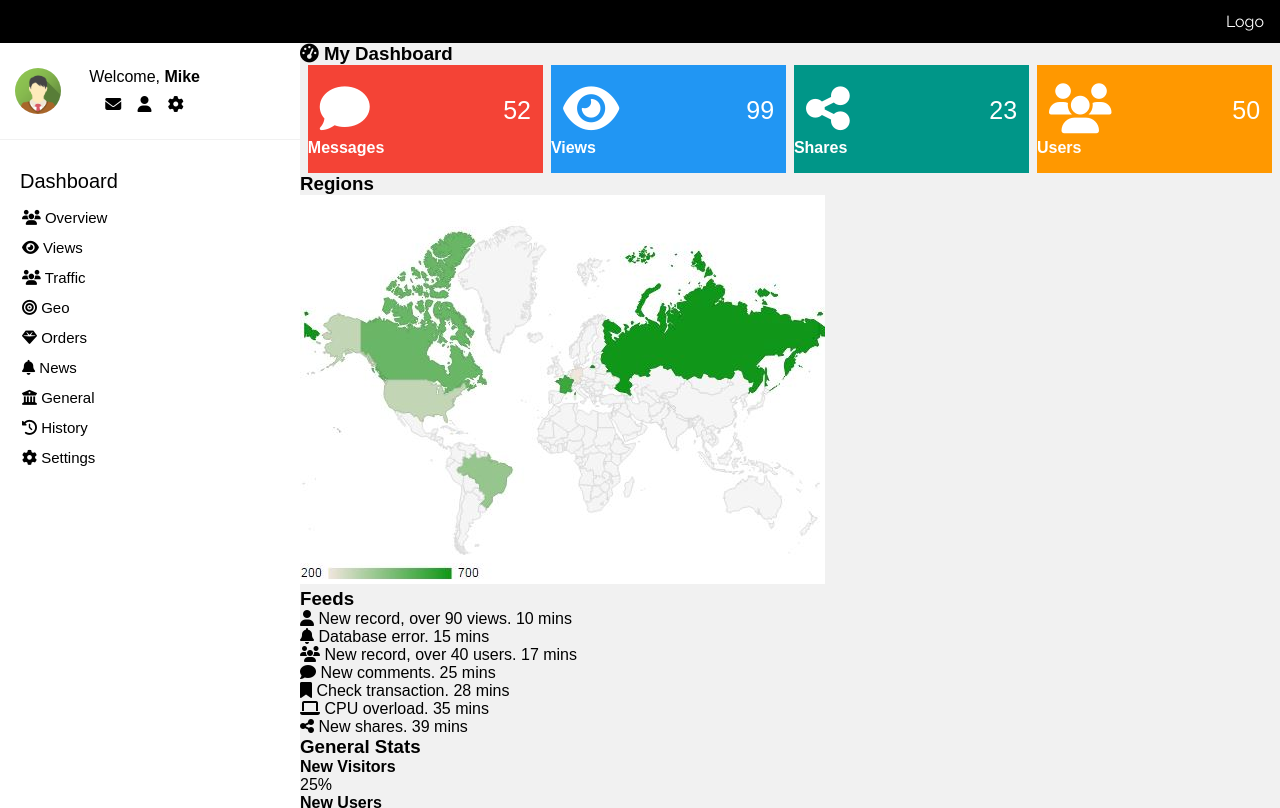
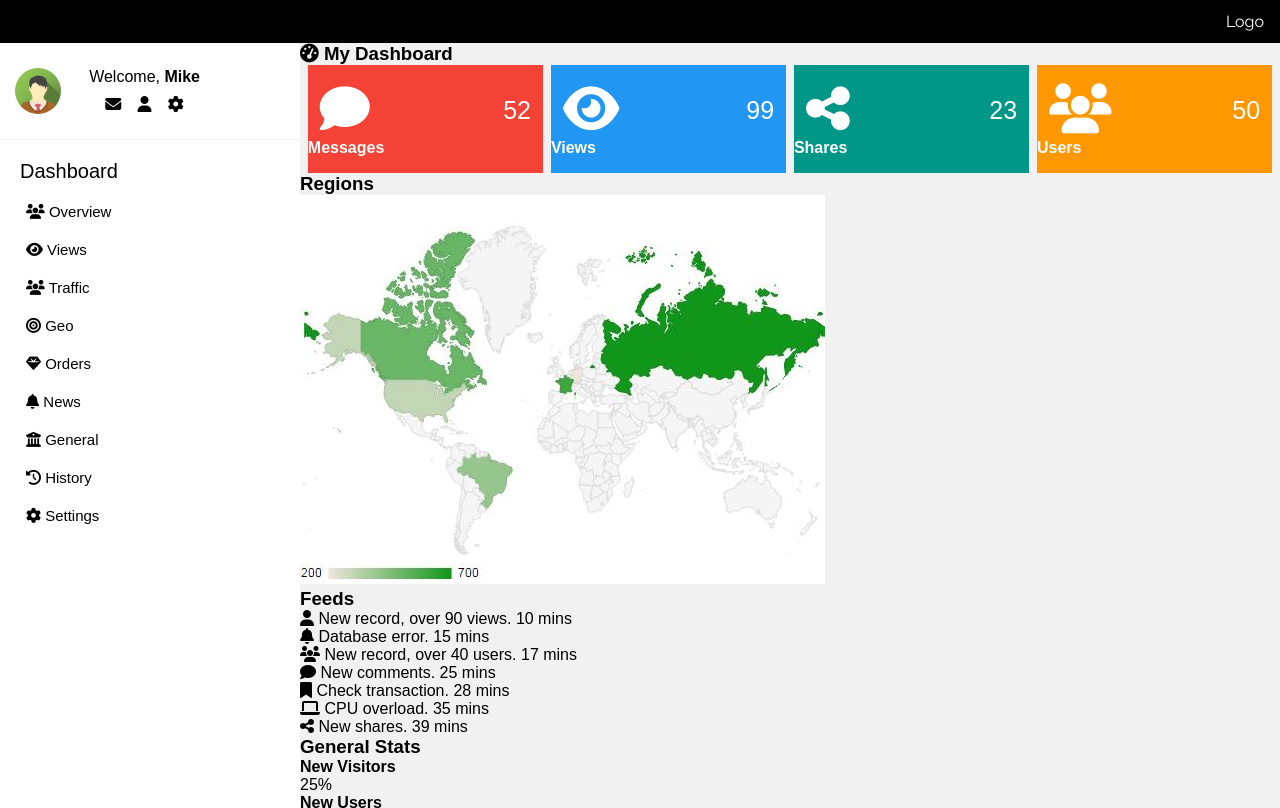
Before and after one commit to Godogani/AvaliacaoWEB, a plain HTML site: page index.html in a window 1280 px wide. Shown: the top 808 px of the page. Drawn offline with Linux system fonts and the light colour scheme.

Commit message:
Quick fixes
Explained more of the page's CSS

```diff
--- a/index.html
+++ b/index.html
@@ -28,7 +28,7 @@
         </div>
       </div>
 
-      <h3 style="padding-top: 30px">Dashboard</h3>
+      <h3>Dashboard</h3>
 
       <nav class="dashboard">
         <ul class="dashboard-links">
--- a/styles.css
+++ b/styles.css
@@ -36,14 +36,13 @@
     z-index: 3;
 }
 
-
 /*
-    Talvez essa seja a parte mais confusa da nossa esiilização.
-    Aqui temos a classe content que abriga as tags aside e a div
-    principal do nosso conteúdo. Nossa organização é uma barra
-    lateral ao conteúdo principal.
+    Aqui começamos a estilizar nossa side bar, para isso é aplicado
+    um position: fixed para que ela se mantenha na lateral conforme
+    a página seja rolada. Depois, delimitamos sua largura, margin-top
+    e background-color para dar o tamanho, posição em relação ao header
+    e cor do plano de fundo
 */
-
 .aside {
     margin-top: 43px;
     height: 100%;
@@ -53,6 +52,15 @@
     background-color: #fff;
 }
 
+/*
+    Nessa classe começamos e estilizar o container do usuario, para isso
+    aplicamos a propriedade flex com o intuito de transformar os elementos
+    de bloco img e aside-profile-info em elementos de linha, feito isso
+    definimos o justify-content como space-between para que nossos itens
+    flex sejam dispostos opostamente em nosso aside-profile. Após, delimitamos
+    um preenchimento e uma borda inferior de modo a espaçar e delimitar nosso
+    conteúdo
+*/
 .aside-profile {
     display: flex;
     justify-content: space-between;
@@ -60,36 +68,74 @@
     border-bottom: 1px solid #f1f1f1;
 }
 
+/*
+    Com nosso seletor descendente img dentro de .aside-profile nós especificamos
+    como a imagem dentro de nosso aside-profile vai se comportar. Delimitamos
+    inicialmente uma largura fixa de 46 pixels, depois um border-radius de 100%
+    para tornar a imagem redonda e por fim aplicamos uma margem à esquerda para
+    que não fique colada na lateral.
+*/
 .aside-profile img {
     width: 46px;
     border-radius: 100%;
     margin-left: 15px;
 }
 
+/*
+    Aqui nós aplicamos uma margem à direita de 100px por questão de estética, para
+    centralizar melhor nossa informações do perfil
+*/
 .aside-profile-info {
     margin-right: 100px;
 }
 
+/*
+    Nessa classe estilizamos a div que contém nosso fav-icons para que eles sejam
+    reorganizados de modo que sejam igualmente espaçados e equidistantes da mensagem
+    de boas vindas. Para que isso ocorra tornamos os elementos de bloco em elementos
+    de linha com display:flex e os espaçamos com justify-content: space evenly. Para
+    a margin superior só usamos margin-top:10px
+*/
 .aside-profile-items {
     display: flex;
     justify-content: space-evenly;
     margin-top: 10px;
 }
 
-aside h3 {
+/*
+    Usamos um seletor descendente em nosso aside *SOMENTE PORQUE É O ÚNICO H3 ALI*
+    para customizar nossa string "Dashboard", com isso damos um preenchimento a seu
+    espaço, similar a margem, depois aumentamos sua fonte com font-size e por fim
+    removemos seu efeito negritado com font-weight: normal
+*/
+.aside h3 {
     padding-left: 20px;
     font-size: 20px;
     font-weight: normal;
+    padding-top:20px;
 }
 
+/*
+    Aqui começa nossa navegação do dashboard, com isso aplicamos um padding vertical
+    de 10px para que se distancie um pouco do dashboard
+*/
 .dashboard {
     padding: 10px 0;
 }
 
+/*
+    Para nossos itens na barra de navegação, fornecemos um preenchimento em todas direções
+    de 10px de modo a tornar suas caixas maiores e ao mesmo tempo mais espaçadas.
+*/
 .dashboard-item {
-    padding: 6px;
+    padding: 10px;
 }
 
+/*
+    Com nosso seletor descendente para as tags <a> contidas dentro dos itens do dashboard
+    removemos seus sublinhados, damos um preenchimento melhor e maior além de colorirmos
+    elas de preto e aumentarmos o tamanho da fonte para 15px
+*/
 .dashboard-item a {
     padding: 8px 16px;
     text-decoration: none;
@@ -105,30 +151,35 @@ aside h3 {
 
 
 /*SSSSSSSSSSSSSSSSSSSSSSSSSSSSSSSSSIIIIIIUUUUUUUUUUUUUUU*/
-.status-bar{
+.status-bar {
     display: flex;
     justify-content: space-evenly;
 }
-.status{
+
+.status {
     width: 24%;
     padding: 16px 0;
     color: #fff;
 
 }
-.status-box{
+
+.status-box {
     display: flex;
     justify-content: space-between;
     align-items: center;
     padding: 0 12px;
 }
-.to-left{
+
+.to-left {
     font-size: 50px;
     text-align: left;
 }
-.to-right h3{
+
+.to-right h3 {
     font-size: 25px;
     font-weight: 100;
 }
+
 .box-red {
     background-color: #f44336;
 }
```
